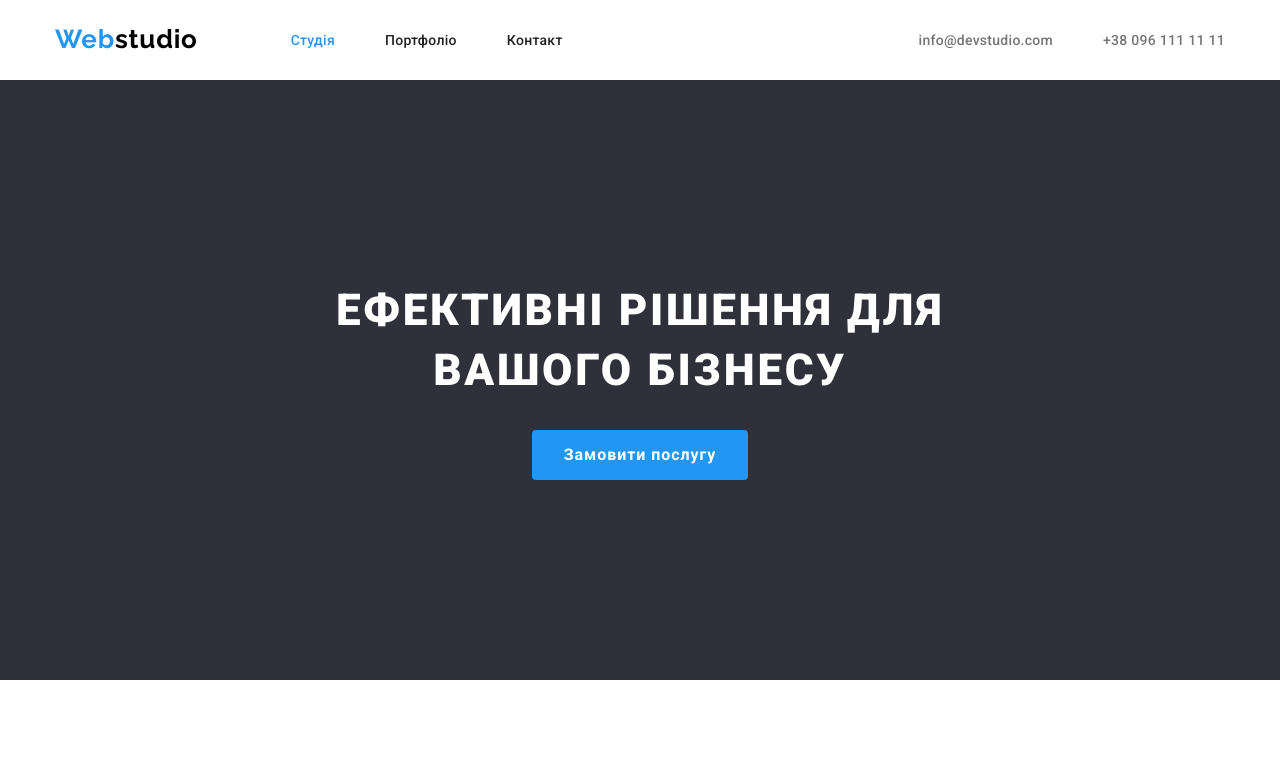
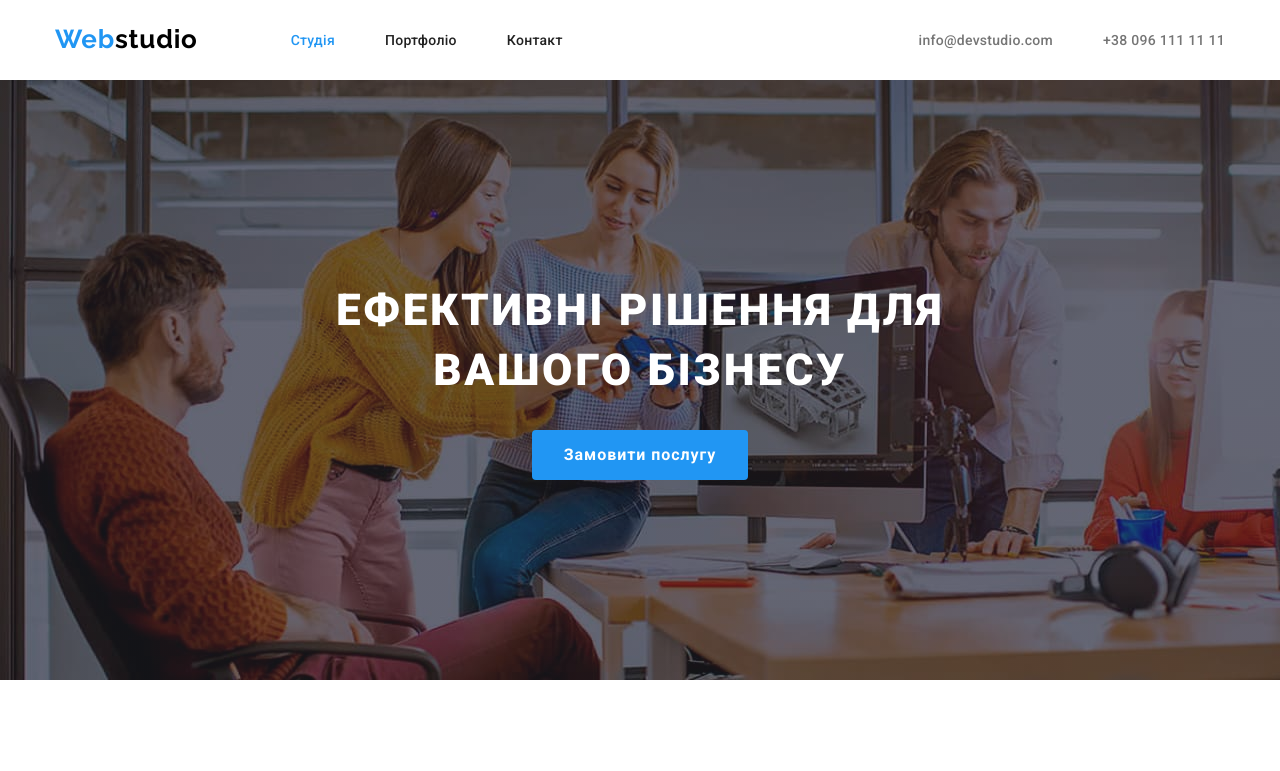
Before and after one commit to B0hdan2/goit-markup-hw-04-, a plain HTML site: page index.html in a window 1280 px wide. Shown: the top 771 px of the page. Drawn offline with nearby package versions, Linux system fonts and the light colour scheme.

Commit message:
в блоці героя додає основний фон

```diff
--- a/css/styles.css
+++ b/css/styles.css
@@ -93,6 +93,8 @@ img {
     padding-top: 94px;
     padding-bottom: 94px;
 }
+
+/* background: background-color background-image background-repeat background-position background-attachment */
 
 /* --------------------------------------HEADER START ----------------------------*/
 
@@ -195,7 +197,18 @@ img {
 /*-------------------------------- HERO START ---------------------------*/
 
 .hero {
+    max-width: 1600px;
+    margin-left: auto;
+    margin-right: auto;
     background-color: #2F303A;
+
+    background-image: linear-gradient(to right,
+            rgba(47, 48, 58, 0.4),
+            rgba(47, 48, 58, 0.4)),
+        url(../images/hero/Img.jpg);
+
+    background-repeat: no-repeat;
+    background-size: cover;
 }
 
 .hero__container {
```
Also changed, not shown: images/hero/Img.jpg (added).
